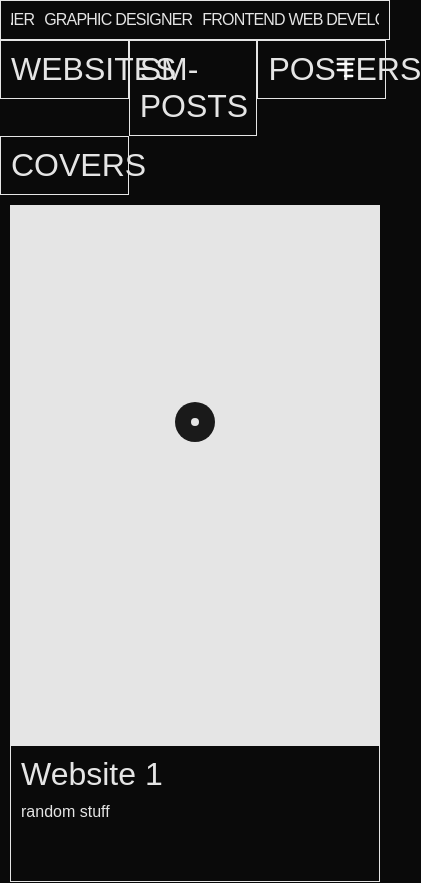
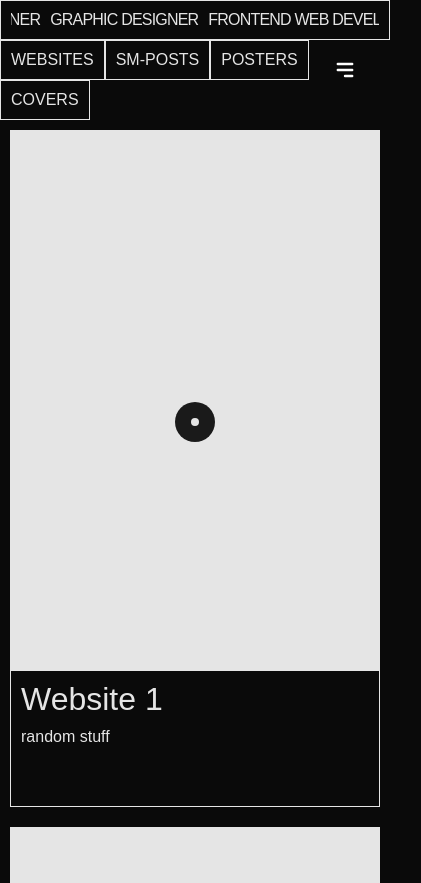
Before and after one commit to DarkVoid01/portfolio-project, a React (Create React App) app: page /projects in a window 390 px wide. Shown: the top 883 px of the page, 421 px wide, since content can reach past the window. Built offline with nearby package versions, Linux system fonts and the light colour scheme.

Commit message:
made responsive changes to projects

```diff
--- a/src/pages/Projects/Projects.scss
+++ b/src/pages/Projects/Projects.scss
@@ -43,13 +43,13 @@
     @media screen and (max-width: 700px){
         .project-types{
             width: 100vw;
-            display: grid;
-            grid-template-columns: 33% 33% 33%;
+            display: flex;
+            flex-wrap: wrap;
 
             .type{
                 border: 1px solid #e5e5e5;
                 padding: 10px;
-                font-size: 2rem;
+                font-size: 1rem;
                 height: fit-content;
             }
             .type:hover{
```
